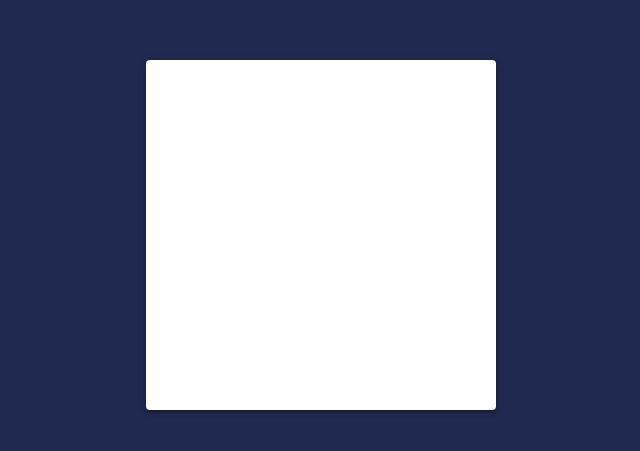
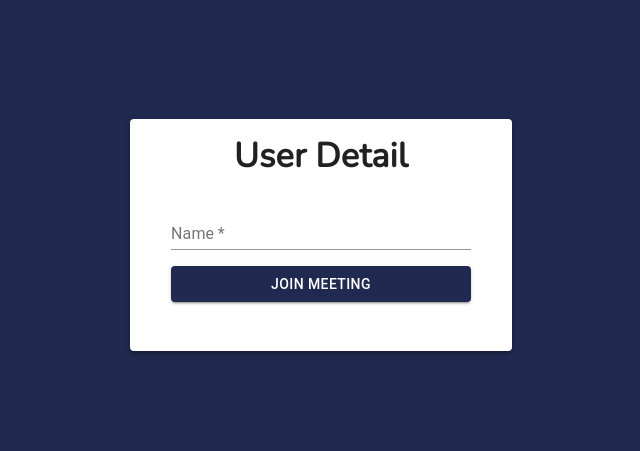
Before and after one commit to Codebugged-Research/Genus-For-Business, a React (Create React App) app in the folder client/: page / in a window 1280 px wide. Shown: the part 165-616 px from the top of the page, without its empty margins (319-959 px from the left). Built offline with nearby package versions, Linux system fonts and the light colour scheme.

Commit message:
User Join Form Done

```diff
--- a/client/public/index.html
+++ b/client/public/index.html
@@ -15,6 +15,8 @@
       user's mobile device or desktop. See https://developers.google.com/web/fundamentals/web-app-manifest/
     -->
     <link rel="manifest" href="%PUBLIC_URL%/manifest.json" />
+    <link rel="preconnect" href="https://fonts.gstatic.com">
+    <link href="https://fonts.googleapis.com/css2?family=Nunito&display=swap" rel="stylesheet">
     <!--
       Notice the use of %PUBLIC_URL% in the tags above.
       It will be replaced with the URL of the `public` folder during the build.
@@ -24,7 +26,7 @@
       work correctly both with client-side routing and a non-root public URL.
       Learn how to configure a non-root public URL by running `npm run build`.
     -->
-    <title>React App</title>
+    <title>Genus Live</title>
   </head>
   <body>
     <noscript>You need to enable JavaScript to run this app.</noscript>
--- a/client/src/Components/EntryComponent/JoinComponents.js
+++ b/client/src/Components/EntryComponent/JoinComponents.js
@@ -7,3 +7,8 @@ export const Container = styled.div`
     place-items: center;
     background-color: #202950;
 `
+
+export const Section = styled.div`
+    padding: 25px;
+    height: 100%;
+`
--- a/client/src/Components/EntryComponent/index.js
+++ b/client/src/Components/EntryComponent/index.js
@@ -1,15 +1,67 @@
-import React from 'react';
+import React, { useState } from 'react';
 import Paper from '@material-ui/core/Paper';
+import TextField from '@material-ui/core/TextField';
+import Typography from '@material-ui/core/Typography';
+import Button from '@material-ui/core/Button';
+import { makeStyles } from '@material-ui/core/styles';
 import {
-    Container
+    Container,
+    Section
 } from './JoinComponents';
+
+const useStyles = makeStyles((theme) => ({
+    rootPaper:{
+        minHeight: '200px',
+        minWidth: '350px',
+        padding: theme.spacing(2),
+        backgroundColor: 'white'
+    },
+    heading:{
+        fontFamily: 'Nunito, sans-serif',
+        textAlign: 'center',
+        fontWeight: '600'
+    },
+    btnStyle:{
+        display: 'flex',
+        justifyContent: 'center',
+        backgroundColor: '#202950',
+        color: 'white',
+        width: '100%',
+        marginTop: theme.spacing(2)
+    }
+}))
 
 function JoinScreen(){
 
+    const classes = useStyles();
+
+    const [username, setUsername] = useState("");
+
     return(
         <Container>
-            <Paper elevation={3} style={{minWidth: '350px', minHeight:'350px'}}>
-                {/* form Container */}
+            <Paper elevation={3} className = {classes.rootPaper}>
+                <Typography variant="h4" className={classes.heading}>User Detail</Typography>
+                <Section>
+                    <form>
+                        <TextField
+                            required
+                            fullWidth
+                            value={username}
+                            onChange={e=>setUsername(e.target.value)}
+                            label="Name"
+                            type="text"
+                            placeholder="Please enter your name"
+                        />
+                        <Button
+                            className = {classes.btnStyle}
+                            type="submit"
+                            variant="contained"
+                            style={{backgroundColor: '#202950'}}
+                        >
+                            Join Meeting
+                        </Button>
+                    </form>
+                </Section>
             </Paper>
         </Container>
     )
```
